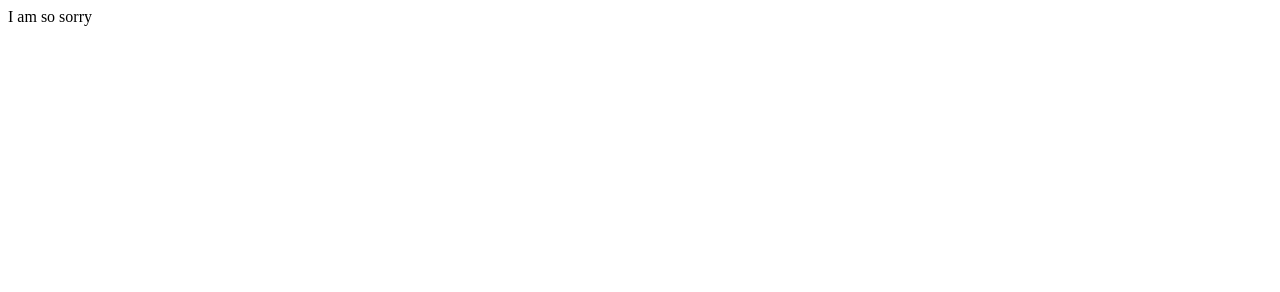
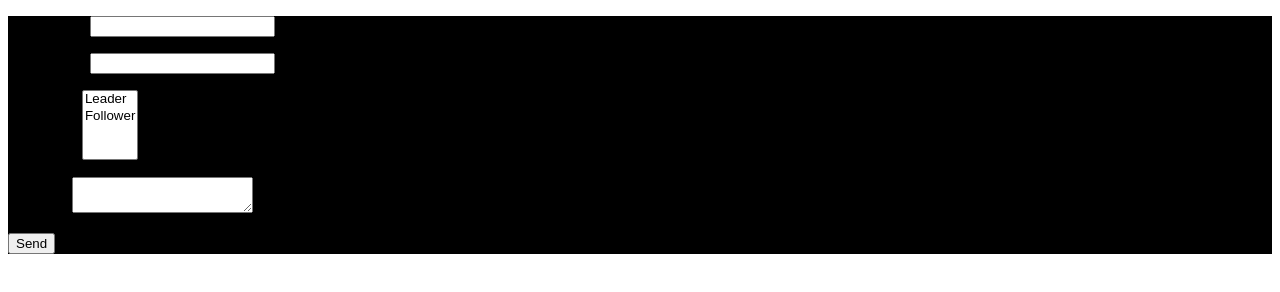
Before and after one commit to riedmann/Camping, a Gatsby site: page /form in a window 1280 px wide. Before the commit this address had no page. Built offline with nearby package versions, Linux system fonts and the light colour scheme; Gatsby itself is replaced by a stand-in of ours.

Commit message:
added form

```diff
--- /dev/null
+++ b/src/pages/form.js
@@ -0,0 +1,37 @@
+import React from "react";
+
+export default function Form() {
+  return (
+    <div style={{backgroundColor:"black", color:"black"}}>
+      <form name="contact" method="POST" data-netlify="true">
+        <p>
+          <label>
+            Your Name: <input type="text" name="name" />
+          </label>
+        </p>
+        <p>
+          <label>
+            Your Email: <input type="email" name="email" />
+          </label>
+        </p>
+        <p>
+          <label>
+            Your Role:{" "}
+            <select name="role[]" multiple>
+              <option value="leader">Leader</option>
+              <option value="follower">Follower</option>
+            </select>
+          </label>
+        </p>
+        <p>
+          <label>
+            Message: <textarea name="message"></textarea>
+          </label>
+        </p>
+        <p>
+          <button type="submit">Send</button>
+        </p>
+      </form>
+    </div>
+  );
+}
```
Also changed, not shown: functions/send-contact-email/send-contact-email.js (+1 -7 lines).
